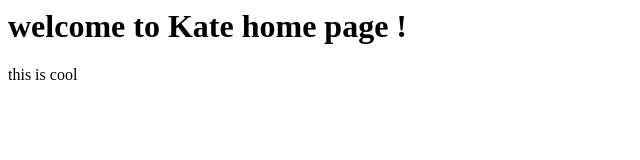
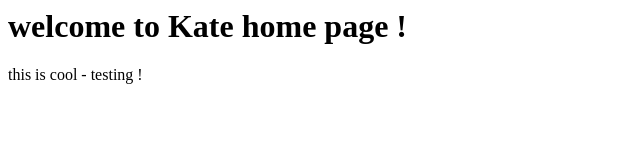
Before and after one commit to kfilmer/Kate_LMFullStack, a plain HTML site: page index.html in a window 1280 px wide. Shown: the full height of the page, 0-640 px from the left. Drawn offline with Linux system fonts and the light colour scheme.

Commit message:
Update index.html
Testing

```diff
--- a/index.html
+++ b/index.html
@@ -11,7 +11,7 @@
 
 
     <h1> welcome to Kate home page !</h1>
-    <p> this is cool </p>
+    <p> this is cool - testing ! </p>
 
   </body>
 
```
